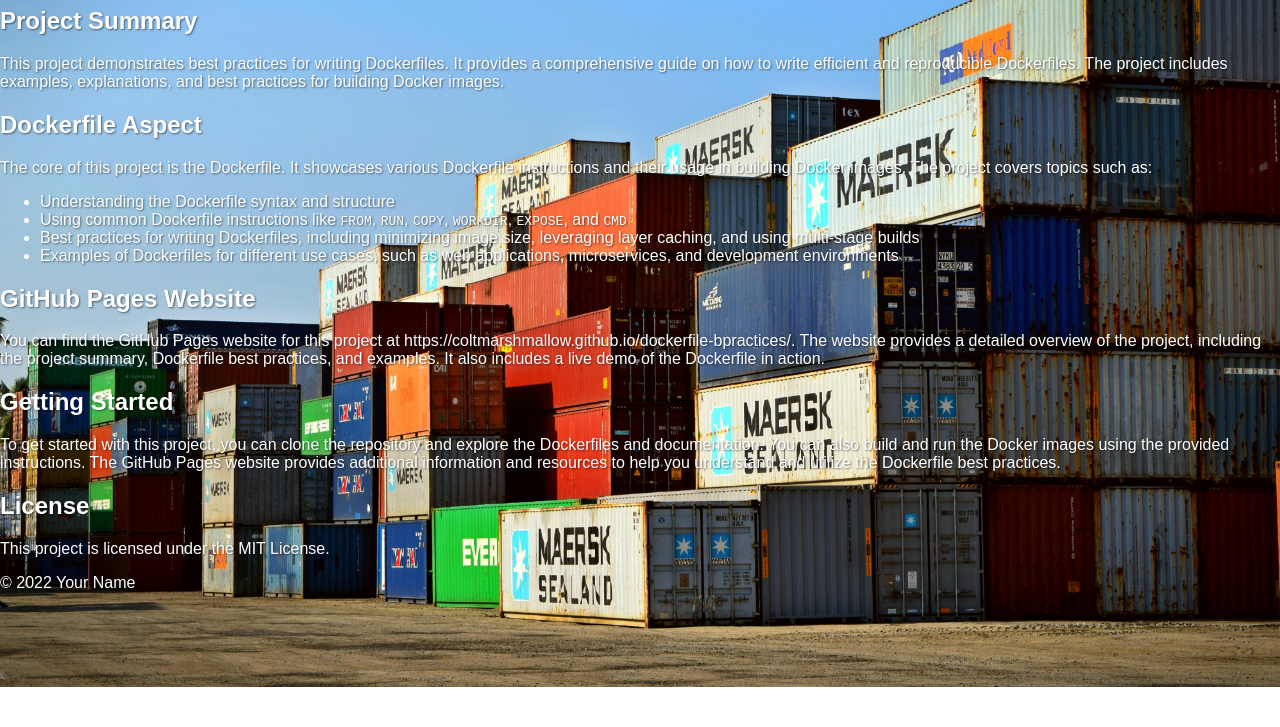
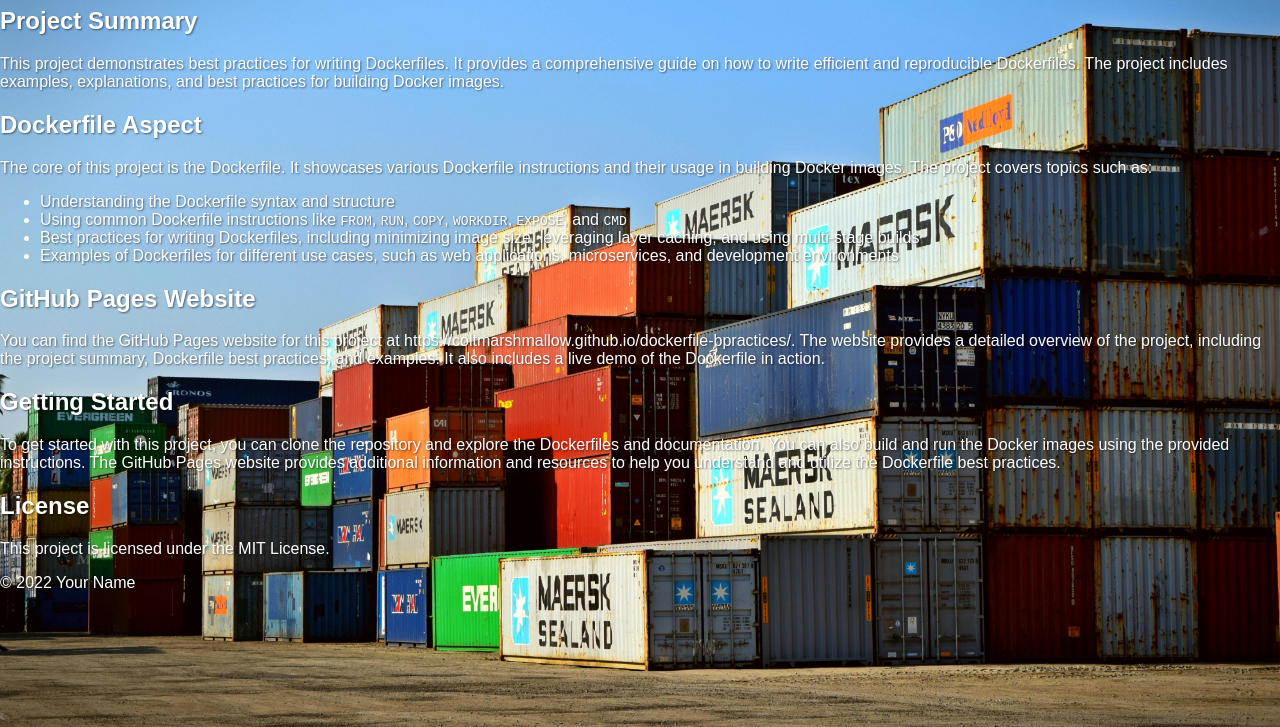
Before and after one commit to coltmarshmallow/dockerfile-bpractices, a plain HTML site: page docs/index.html in a window 1280 px wide. Shown: the part 73-800 px from the top of the page. Drawn offline with Linux system fonts and the light colour scheme.

Commit message:
update index

```diff
--- a/docs/index.html
+++ b/docs/index.html
@@ -9,8 +9,9 @@
       padding: 0;
       background-image: url("images/containers.jpg");
       background-repeat: no-repeat;
-      background-size: cover;
-      background-position: center;
+      background-size: 100% 100%;
+      background-position: center center;
+      background-attachment: fixed;
       color: white;
       font-family: Arial, sans-serif;
       text-shadow: 1px 1px 2px rgba(0, 0, 0, 0.5);
```
